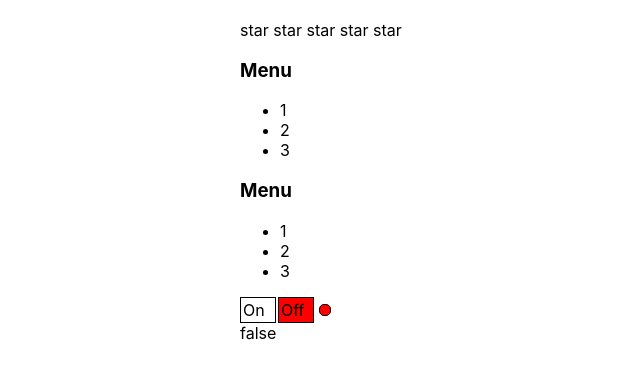
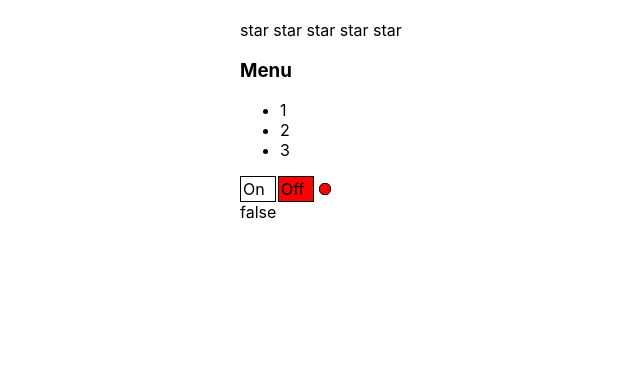
Before and after one commit to EvgeniyZamatevskiy/react-kabzda-kak-podrobno, a React (Create React App) app: page / in a window 1280 px wide. Shown: the top 378 px of the page, without its empty margins (100-740 px from the left). Built offline with nearby package versions, Linux system fonts and the light colour scheme.

Commit message:
lesson 14

```diff
--- a/src/App.tsx
+++ b/src/App.tsx
@@ -16,7 +16,7 @@
     <div className='App'>
       <Rating value={ratingValue} onClick={setRatingValue} />
       <UnControlledAccordion titleValue={'Menu'} />
-      <Accordion titleValue={'Menu'} collapsed={accordionCollapsed} onChange={() => setAccordionCollapsed(!accordionCollapsed)} />
+      {/* <Accordion titleValue={'Menu'} collapsed={accordionCollapsed} onChange={() => setAccordionCollapsed(!accordionCollapsed)} /> */}
 
       {/* <OnOff on={switchOn} onChange={setSwitchOn} /> */}
       <UnControlledOnOff onChange={setSwitchOn} /> {switchOn.toString()}
--- a/src/components/Accordion/Accordion.tsx
+++ b/src/components/Accordion/Accordion.tsx
@@ -1,16 +1,23 @@
 import React from 'react'
+
+type ItemType = {
+   title: string
+   value: any
+}
 
 type AccordionPropsType = {
    titleValue: string
    collapsed: boolean
    onChange: () => void
+   items: ItemType[]
+   onClick: (value: any) => void
 }
 
 export function Accordion(props: AccordionPropsType) {
    return (
       <div>
          <AccordionTitle title={props.titleValue} onChange={props.onChange} />
-         {!props.collapsed && <AccordionBody />}
+         {!props.collapsed && <AccordionBody items={props.items} onClick={props.onClick} />}
       </div>
    )
 }
@@ -26,12 +33,19 @@
    )
 }
 
-function AccordionBody() {
+type AccordionBodyPropsType = {
+   items: ItemType[]
+   onClick: (value: any) => void
+}
+
+function AccordionBody(props: AccordionBodyPropsType) {
    return (
       <ul>
-         <li>1</li>
-         <li>2</li>
-         <li>3</li>
+         {props.items.map((i, index) => {
+            return (
+               <li onClick={() => { props.onClick(i.value) }} key={index}>{i.title}</li>
+            )
+         })}
       </ul>
    )
 }
```
Also changed, not shown: src/components/Select/Select.tsx (added, +25 -0 lines), 2 other files (tests, documents, lock files or other folders).
